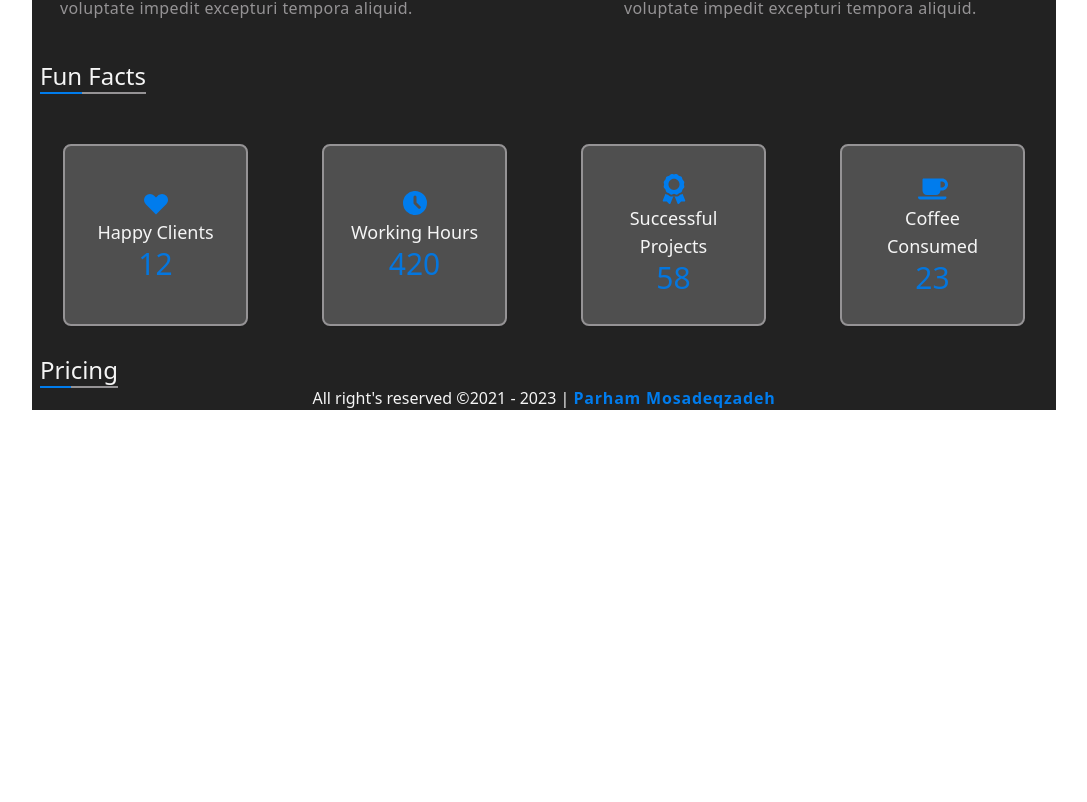
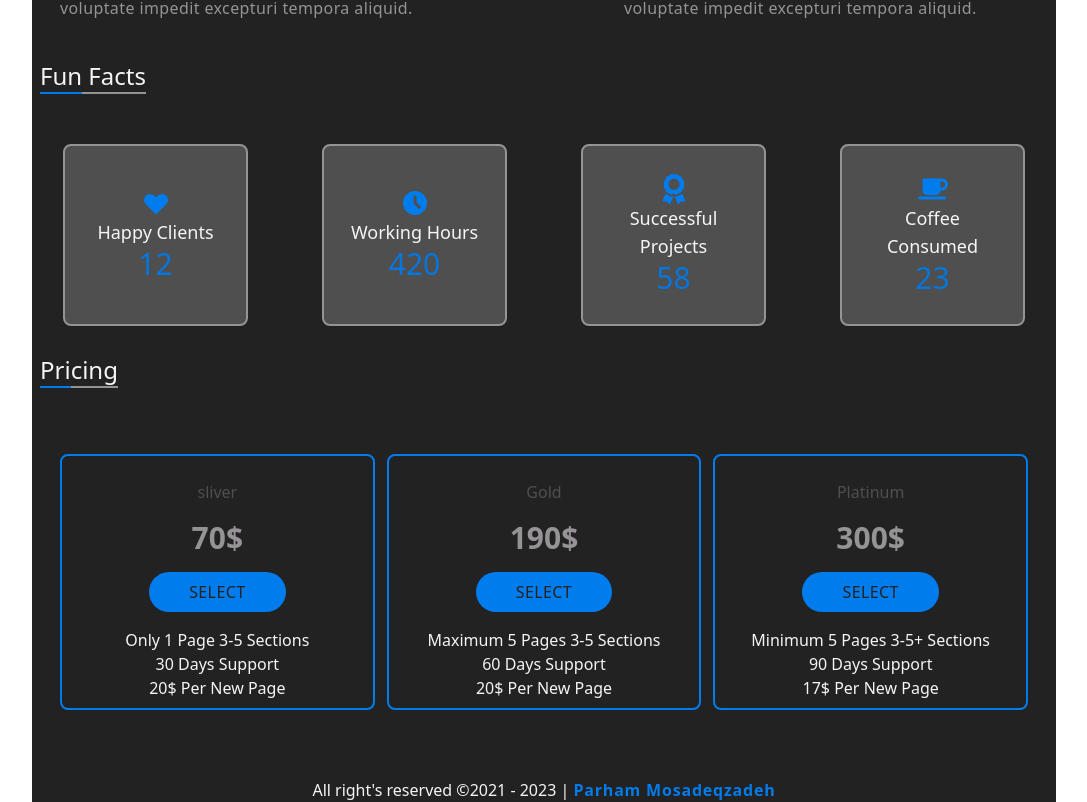
Before and after one commit to parham-mosadeq/parham-cv, a Next.js app: page / in a window 1280 px wide. Shown: the part 776-1578 px from the top of the page, without its empty margins (96-1183 px from the left). Before the commit the page ends 1186 px from the top, so only its background shows below. Built offline with nearby package versions, Linux system fonts and the light colour scheme.

Commit message:
finish pricing

```diff
--- a/src/components/shared/Pricing.jsx
+++ b/src/components/shared/Pricing.jsx
@@ -3,10 +3,67 @@ import Title from './Title';
 import Layout from '../layouts/layout';
 
 const Pricing = () => {
+  const centerClasses = `flex flex-col items-center justify-center`;
+  const cardClasses = `h-64 border-2 border-mainBlue rounded-lg w-full my-10 hover:shadow-md hover: hover:shadow-mainShadow transition duration-300`;
+  const cardTitle = `py-4 text-secGray`;
+  const btnClasses = `px-10 py-2 my-4 uppercase text-mainDark tracking-wide bg-mainBlue rounded-full transition duration-500 hover:bg-secBlue hover:text-mainWhite`;
+  const priceClasses = `text-3xl font-bold text-mainGray`;
   return (
     <Layout>
-      <article>
-        <Title title='pricing' />
+      <Title title='pricing' />
+      <article className='h-full py-7 md:px-7 md:grid md:gap-3 md:grid-cols-2 lg:grid-cols-3'>
+        {/* silver */}
+        <div className={`${centerClasses} ${cardClasses}`}>
+          {/* title */}
+          <h5 className={cardTitle}>sliver</h5>
+          {/* price */}
+          <div className={centerClasses}>
+            <h3 className={priceClasses}>70$</h3>
+            <button className={btnClasses}>select</button>
+          </div>
+          {/* info */}
+          <div className={`${centerClasses} text-mainWhite capitalize`}>
+            <p> only 1 page 3-5 sections</p>
+            <p>30 days support</p>
+            <p>20$ per new page</p>
+          </div>
+        </div>
+        {/* silver */}
+
+        {/* Gold */}
+        <div className={`${centerClasses} ${cardClasses}`}>
+          {/* title */}
+          <h5 className={cardTitle}>Gold</h5>
+          {/* price */}
+          <div className={centerClasses}>
+            <h3 className={priceClasses}>190$</h3>
+            <button className={btnClasses}>select</button>
+          </div>
+          {/* info */}
+          <div className={`${centerClasses} text-mainWhite capitalize`}>
+            <p>maximum 5 pages 3-5 sections</p>
+            <p>60 days support</p>
+            <p>20$ per new page</p>
+          </div>
+        </div>
+        {/* Gold */}
+        {/* Platinum */}
+        <div className={`${centerClasses} ${cardClasses} mb-0 `}>
+          {/* title */}
+          <h5 className={cardTitle}>Platinum</h5>
+          {/* price */}
+          <div className={centerClasses}>
+            <h3 className={priceClasses}>300$</h3>
+            <button className={btnClasses}>select</button>
+          </div>
+          {/* info */}
+          <div className={`${centerClasses} text-mainWhite capitalize`}>
+            <p> minimum 5 pages 3-5+ sections</p>
+            <p>90 days support</p>
+            <p>17$ per new page</p>
+          </div>
+        </div>
+        {/* Platinum */}
       </article>
     </Layout>
   );
```
